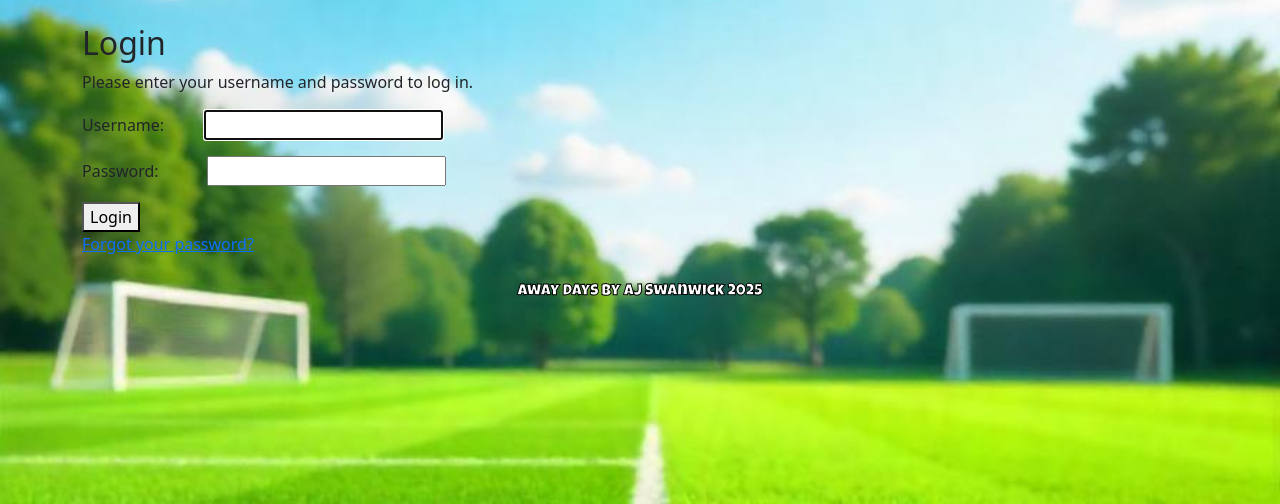
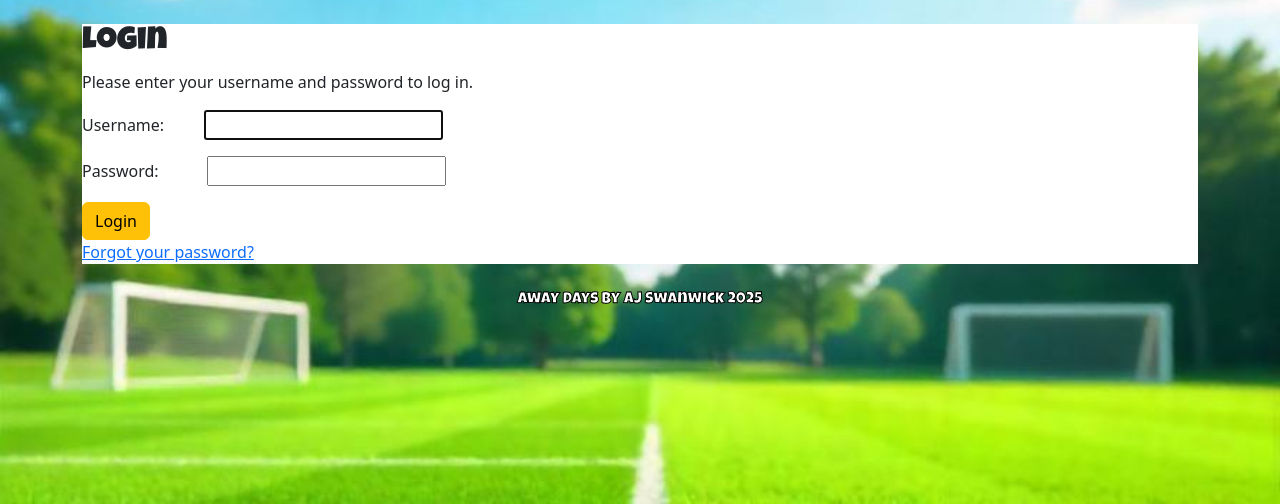
Before and after one commit to ajswanwick/away_days, a Django app: page /login/ in a window 1280 px wide. Shown: the part 56-560 px from the top of the page. Run offline with Django 4.2, Linux system fonts and the light colour scheme.

Commit message:
update login form css

```diff
--- a/review/templates/registration/login.html
+++ b/review/templates/registration/login.html
@@ -1,13 +1,14 @@
 {% extends "base.html" %}
 
 {% block content %}
-  <h2>Login</h2>
+<div class="login-form">
+  <h2 class="login-header">Login</h2>
   <p>Please enter your username and password to log in.</p>
 
   <form method="POST">
     {% csrf_token %}
     {{ form.as_p }}
-    <button type="submit">Login</button>
+    <button type="submit"class="btn btn-warning">Login</button>
   </form>
 
   {% if messages %}
@@ -27,4 +28,5 @@
   {% endif %}
 
   <p><a href="{% url 'password_reset' %}">Forgot your password?</a></p>
+</div>
 {% endblock %}
--- a/static/css/style.css
+++ b/static/css/style.css
@@ -146,8 +146,22 @@ font-family: 'Luckiest Guy', sans-serif;
 }
 
 
+/*login Form--------------------*/
+.login-form{
+  background-color: #fff;
+}
+
+.login-header{
+  font-family: 'Luckiest Guy', sans-serif;
+}
+
+
+
+
 
 /*Review Form--------------------*/
+
+
 
 
 .review-header{
```
